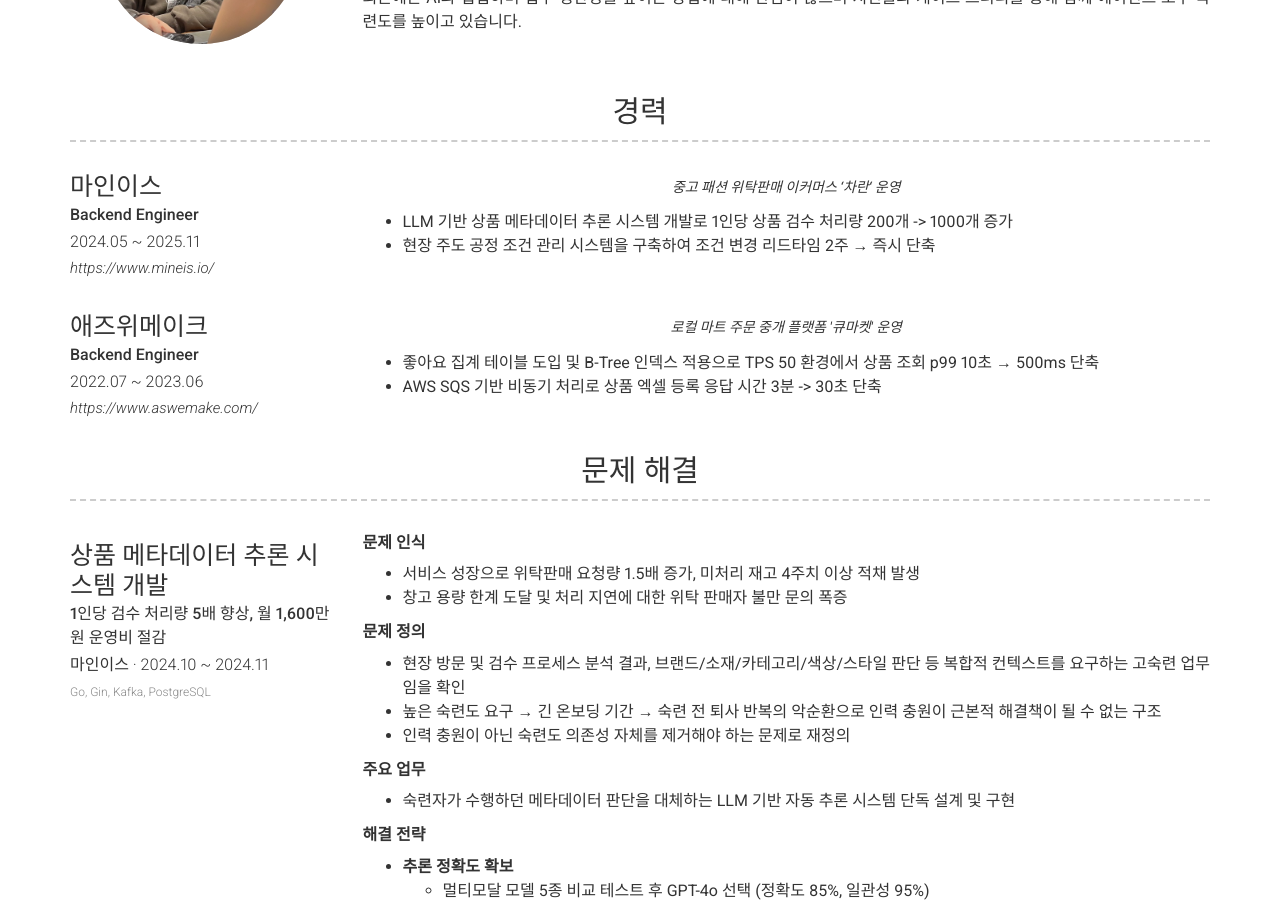
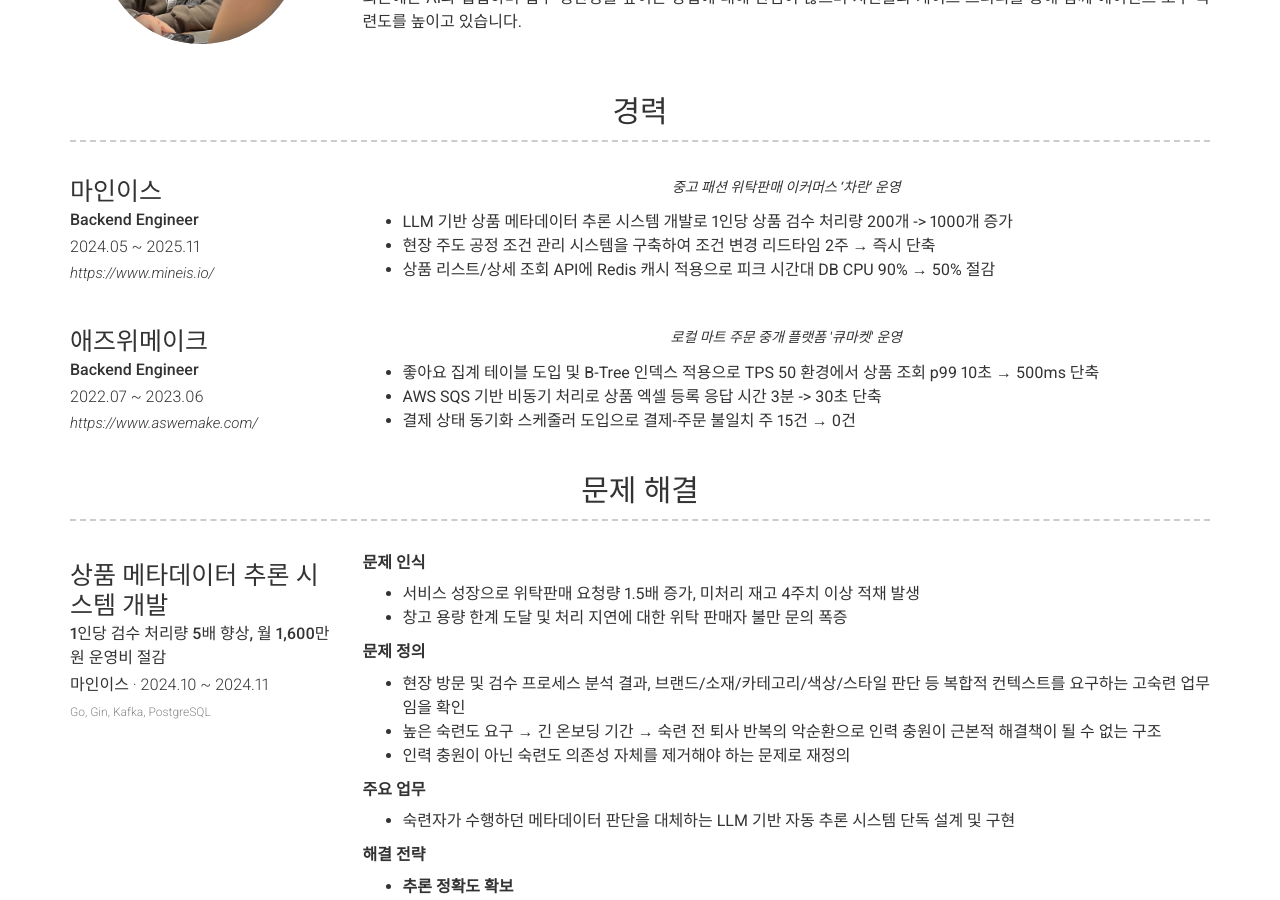
Before and after one commit to toongri/toongri.github.io, a Jekyll site: the page built from index.md, in a window 1280 px wide and 900 px high, scrolled down 435 px. Built offline with Jekyll 4.4.1, drawn with Linux system fonts in a browser that asks for light colours; nearby versions of some CDN libraries.

Commit message:
Add cache and payment scheduler achievements to career section

```diff
--- a/_config.yml
+++ b/_config.yml
@@ -39,6 +39,7 @@ content:
         description: |
           - LLM 기반 상품 메타데이터 추론 시스템 개발로 1인당 상품 검수 처리량 200개 -> 1000개 증가
           - 현장 주도 공정 조건 관리 시스템을 구축하여 조건 변경 리드타임 2주 → 즉시 단축
+          - 상품 리스트/상세 조회 API에 Redis 캐시 적용으로 피크 시간대 DB CPU 90% → 50% 절감
       - layout: left
         title: 애즈위메이크
         link: https://www.aswemake.com/
@@ -49,6 +50,7 @@ content:
         description: |
           - 좋아요 집계 테이블 도입 및 B-Tree 인덱스 적용으로 TPS 50 환경에서 상품 조회 p99 10초 → 500ms 단축
           - AWS SQS 기반 비동기 처리로 상품 엑셀 등록 응답 시간 3분 -> 30초 단축
+          - 결제 상태 동기화 스케줄러 도입으로 결제-주문 불일치 주 15건 → 0건
 
   - title: 문제 해결
     layout: list
```
